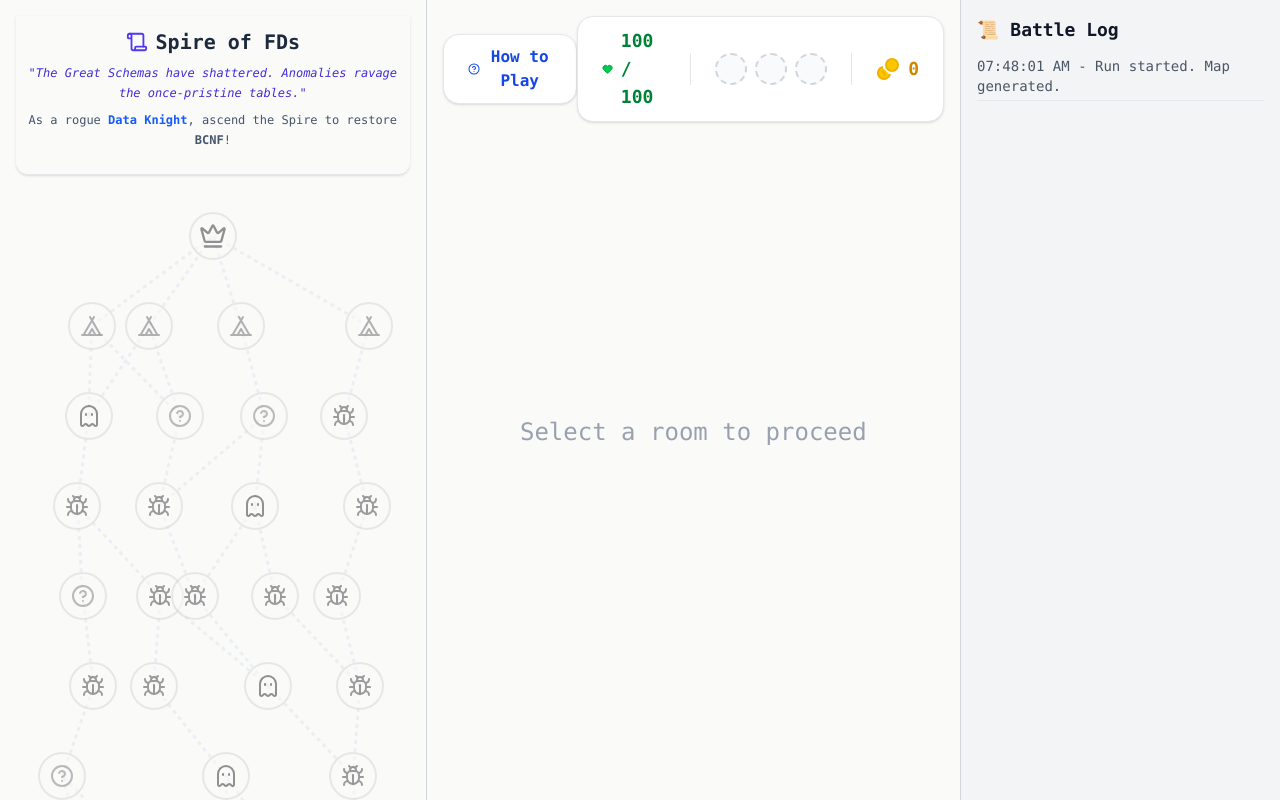
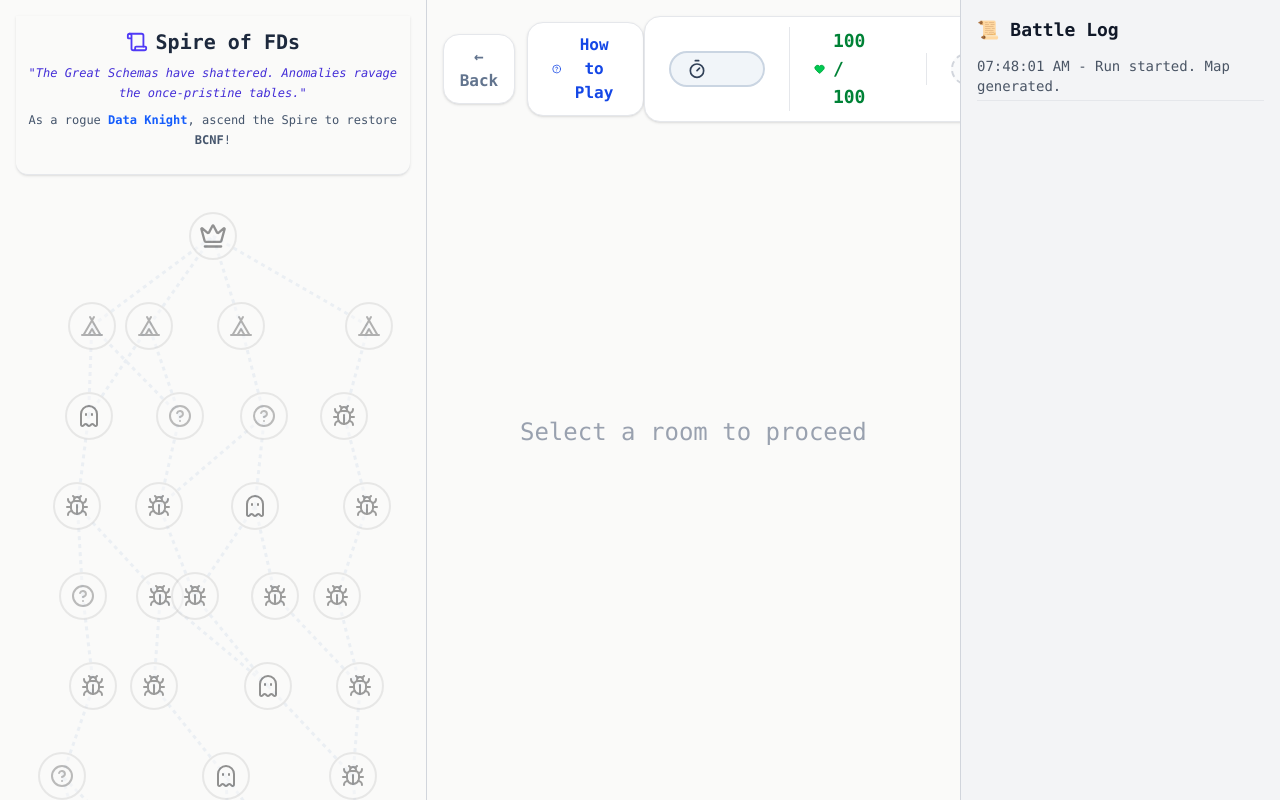
Before and after one commit to nigel27022001/FindTheKey, a React (Vite) app: page / in a window 1280 px wide. Both pictures are taken after a click on the button "Enter the Spire". Built offline with nearby package versions, Linux system fonts and the light colour scheme.

Commit message:
Add Timer and damage scalig with timer

```diff
--- a/src/components/SpireGame.tsx
+++ b/src/components/SpireGame.tsx
@@ -1,7 +1,7 @@
 import type { FC } from "react";
 import { useState, useEffect, useRef } from "react";
-import { Bug, Ghost, Crown, Gem, CircleHelp, Tent, Rat, Droplet, Skull, Flame, Sword, Shield, Coins, Heart, Scroll, Store, FlaskConical, UserKey, FastForward } from "lucide-react";
-import { generateSpireMap, generateEnemy } from "../lib/spireMap";
+import { Bug, Ghost, Crown, Gem, CircleHelp, Tent, Timer, Rat, Droplet, Skull, Flame, Sword, Shield, Coins, Heart, Scroll, Store, FlaskConical, UserKey, FastForward } from "lucide-react";
+import { generateSpireMap, generateEnemy, getRandomEnemyProblem } from "../lib/spireMap";
 import { DIFF_TEXT } from "../lib/difficultyColors";
 import type { SpireNode, EnemyConfig } from "../lib/spireMap";
 import { useGameState } from "../hooks/useGameState";
@@ -21,7 +21,7 @@ export const SpireGame: FC<SpireGameProps> = ({ onBack, game }) => {
   const [map, setMap] = useState<SpireNode[][]>([]);
   const [currentNode, setCurrentNode] = useState<SpireNode | null>(null);
   const [activeEnemy, setActiveEnemy] = useState<EnemyConfig | null>(null);
-  const [problemIndex, setProblemIndex] = useState(0);
+  const [currentProblem, setCurrentProblem] = useState<{ difficulty: "easy" | "medium" | "hard" | "expert", damage: number, timer: number } | null>(null);
 
   const [showVictory, setShowVictory] = useState(false);
   const [showHelp, setShowHelp] = useState(false);
@@ -31,9 +31,10 @@ export const SpireGame: FC<SpireGameProps> = ({ onBack, game }) => {
   const [gold, setGold] = useState(0);
   const [floatingDamage, setFloatingDamage] = useState<{ id: number, val: number, isPlayer: boolean }[]>([]);
   const [discardPrompt, setDiscardPrompt] = useState<{ type: "hint" | "closure" | "skip", index: number } | null>(null);
-  const [pendingPotions, setPendingPotions] = useState<{id: string, type: "hint" | "closure" | "skip"}[]>([]);
+  const [pendingPotions, setPendingPotions] = useState<{ id: string, type: "hint" | "closure" | "skip" }[]>([]);
 
   const [battleLog, setBattleLog] = useState<string[]>([]);
+  const [battleTimer, setBattleTimer] = useState<number | null>(null);
   const logRef = useRef<HTMLDivElement>(null);
 
   const appendLog = (message: string) => {
@@ -52,8 +53,7 @@ export const SpireGame: FC<SpireGameProps> = ({ onBack, game }) => {
     });
   }, [battleLog]);
 
-  const enemyIntentDamage =
-    activeEnemy?.problems?.[problemIndex]?.damage ?? 0;
+  const enemyIntentDamage = activeEnemy?.Damage ?? 0;
 
   const initialized = useRef(false);
   useEffect(() => {
@@ -91,21 +91,25 @@ export const SpireGame: FC<SpireGameProps> = ({ onBack, game }) => {
         };
 
         setActiveEnemy(enemyWithMax);
-        setProblemIndex(0);
+
+        const newProb = getRandomEnemyProblem(enemyWithMax);
+
+        setCurrentProblem(newProb);
 
         appendLog(
           `A ${enemyWithMax.name} appears! (${enemyWithMax.totalHealth} HP)`
         );
-        appendLog(`Enemy intent: ${enemyWithMax.problems[0]?.damage ?? 0} dmg`);
+        appendLog(`Enemy intent: ${enemyWithMax.Damage} dmg`);
 
-        game.changeDifficulty(enemyWithMax.problems[0].difficulty);
+        game.changeDifficulty(newProb.difficulty);
+        setBattleTimer(newProb.timer);
       } else if (node.type === "treasure") {
         const rand = Math.random();
-        let drops: {id: string, type: "hint" | "closure" | "skip"}[] = [];
+        let drops: { id: string, type: "hint" | "closure" | "skip" }[] = [];
         let shouldAutoComplete = true;
 
         if (rand < 0.25) {
-          drops.push({id: Math.random().toString(), type: "skip"});
+          drops.push({ id: Math.random().toString(), type: "skip" });
           appendLog(`Treasure: Found a Skip Potion!`);
         } else if (rand < 0.5) {
           setGold(g => g + 100);
@@ -118,8 +122,8 @@ export const SpireGame: FC<SpireGameProps> = ({ onBack, game }) => {
           });
           appendLog(`Treasure: Found a Heart Container! (+20 Max HP and fully healed)`);
         } else {
-          drops.push({id: Math.random().toString(), type: "hint"});
-          drops.push({id: Math.random().toString(), type: "closure"});
+          drops.push({ id: Math.random().toString(), type: "hint" });
+          drops.push({ id: Math.random().toString(), type: "closure" });
           appendLog(`Treasure: Found the Alchemist's Stash! (Hint + Closure Potion)`);
         }
 
@@ -147,14 +151,14 @@ export const SpireGame: FC<SpireGameProps> = ({ onBack, game }) => {
       } else if (node.type === "mystery") {
         const rand = Math.random();
         let shouldAutoComplete = false;
-        let drops: {id: string, type: "hint" | "closure" | "skip"}[] = [];
+        let drops: { id: string, type: "hint" | "closure" | "skip" }[] = [];
 
         if (rand < 0.2) {
           if (Math.random() < 0.5) {
-            drops.push({id: Math.random().toString(), type: "hint"});
+            drops.push({ id: Math.random().toString(), type: "hint" });
             appendLog(`Mystery: Found a strange liquid... it's a Hint Potion!`);
           } else {
-            drops.push({id: Math.random().toString(), type: "closure"});
+            drops.push({ id: Math.random().toString(), type: "closure" });
             appendLog(`Mystery: Found a strange liquid... it's a Closure Potion!`);
           }
           setPendingPotions(drops);
@@ -172,10 +176,14 @@ export const SpireGame: FC<SpireGameProps> = ({ onBack, game }) => {
           const enemyWithMax = { ...enemy, maxHealth: enemy.totalHealth };
 
           setActiveEnemy(enemyWithMax);
-          setProblemIndex(0);
+
+          const newProb = getRandomEnemyProblem(enemyWithMax);
+
+          setCurrentProblem(newProb);
           appendLog(`A ${enemyWithMax.name} appears! (${enemyWithMax.totalHealth} HP)`);
-          appendLog(`Enemy intent: ${enemyWithMax.problems[0]?.damage ?? 0} dmg`);
-          game.changeDifficulty(enemyWithMax.problems[0].difficulty);
+          appendLog(`Enemy intent: ${enemyWithMax.Damage} dmg`);
+          game.changeDifficulty(newProb.difficulty);
+          setBattleTimer(newProb.timer);
         } else {
           appendLog(`Mystery: Stumbled upon a hidden Merchant's Tent!`);
           setCurrentNode({ ...node, type: "shop" });
@@ -257,6 +265,7 @@ export const SpireGame: FC<SpireGameProps> = ({ onBack, game }) => {
 
     setCurrentNode(null);
     setActiveEnemy(null);
+    setBattleTimer(null);
   };
 
   // Victory transition: show overlay briefly, then return to map
@@ -284,45 +293,64 @@ export const SpireGame: FC<SpireGameProps> = ({ onBack, game }) => {
   };
 
   useEffect(() => {
-    if (activeEnemy && game.problemSolved) {
-      const prob = activeEnemy.problems[problemIndex];
-      const newHp = activeEnemy.totalHealth - prob.damage;
+    if (activeEnemy && game.problemSolved && currentProblem) {
+      const timeRemaining = battleTimer !== null ? battleTimer : currentProblem.timer;
+      const weightedDamage = Math.max(1, Math.round(currentProblem.damage * (timeRemaining / currentProblem.timer)));
+
+      const newHp = activeEnemy.totalHealth - weightedDamage;
 
       setActiveEnemy({
         ...activeEnemy,
         totalHealth: Math.max(0, newHp),
       });
 
-      spawnFloatingDamage(prob.damage, false);
-      appendLog(`Solved! Dealt ${prob.damage} damage.`);
+      spawnFloatingDamage(weightedDamage, false);
+      appendLog(`Solved! Dealt ${weightedDamage} damage.`);
 
-      if (newHp > 0 && problemIndex + 1 < activeEnemy.problems.length) {
+      if (newHp > 0) {
         setTimeout(() => {
-          const nextIdx = problemIndex + 1;
-          setProblemIndex(nextIdx);
-          appendLog(
-            `Enemy intent: ${activeEnemy.problems[nextIdx]?.damage ?? 0} dmg`
-          );
-          game.changeDifficulty(
-            activeEnemy.problems[nextIdx].difficulty
-          );
+          const nextProb = getRandomEnemyProblem(activeEnemy);
+
+          setCurrentProblem(nextProb);
+          setBattleTimer(nextProb.timer);
+          appendLog(`Enemy intent: ${nextProb.damage} dmg`);
+          game.changeDifficulty(nextProb.difficulty);
         }, 600);
+      } else {
+        appendLog("Enemy defeated.");
       }
-
-      if (newHp <= 0) appendLog("Enemy defeated.");
     }
   }, [game.problemSolved]);
 
   useEffect(() => {
     if (activeEnemy && game.gameOver) {
-      setPlayerHealth(hp => hp - 15);
-      spawnFloatingDamage(15, true);
-      appendLog("Wrong answer! You took 15 damage. The enemy hits you for trying a faulty key!");
+      setPlayerHealth(hp => hp - activeEnemy.Damage);
+      spawnFloatingDamage(activeEnemy.Damage, true);
+      appendLog("Wrong answer! You took " + activeEnemy.Damage + " damage. The enemy hits you for trying a faulty key!");
 
       // Dismiss game over but keep on the same problem so they can try again.
       game.dismissGameOver();
+      setBattleTimer(currentProblem?.timer ?? 30);
     }
   }, [game.gameOver]);
+
+  //BattleTimer Logic
+  useEffect(() => {
+    if (activeEnemy && activeEnemy.totalHealth > 0 && !showVictory && battleTimer !== null && battleTimer > 0) {
+
+      const timer = setTimeout(() => {
+        setBattleTimer(t => (t ? t - 1 : 0));
+      }, 1000);
+      return () => clearTimeout(timer);
+
+    } else if (battleTimer === 0 && activeEnemy && activeEnemy.totalHealth > 0 && currentProblem) {
+      setPlayerHealth(hp => hp - activeEnemy.Damage);
+      spawnFloatingDamage(activeEnemy.Damage, true);
+      appendLog("Time ran out! The enemy strikes! You took " + activeEnemy.Damage + " damage.");
+
+      setBattleTimer(currentProblem.timer);
+    }
+  }, [activeEnemy, showVictory, battleTimer]);
 
   return (
     <div className="flex h-screen bg-gray-50 text-gray-900 font-mono">
@@ -450,20 +478,38 @@ export const SpireGame: FC<SpireGameProps> = ({ onBack, game }) => {
       <div className="flex-1 relative flex flex-col bg-stone-50 overflow-hidden h-full">
         {/* HEADER AREA */}
         <div className="absolute top-4 left-4 right-4 z-20 flex justify-between items-center pointer-events-none">
+          <div className="flex gap-3 items-center pointer-events-auto">
+            <button
+              onClick={onBack}
+              className="px-4 py-2.5 bg-white hover:bg-slate-50 text-slate-500 hover:text-slate-800 rounded-2xl shadow-sm border border-gray-200 transition-colors font-bold"
+            >
+              ← Back
+            </button>
             <button
               onClick={() => setShowHelp(true)}
-            className="flex items-center gap-2 px-6 py-2.5 pointer-events-auto bg-white hover:bg-slate-50 text-blue-700 hover:text-blue-900 rounded-2xl shadow-sm border border-gray-200 transition-colors font-bold"
+              className="flex items-center gap-2 px-6 py-2.5 bg-white hover:bg-slate-50 text-blue-700 hover:text-blue-900 rounded-2xl shadow-sm border border-gray-200 transition-colors font-bold"
             >
               <CircleHelp size={20} /> How to Play
             </button>
+          </div>
 
           <div className="flex gap-4 sm:gap-6 px-6 py-2.5 items-center pointer-events-auto bg-white rounded-2xl shadow-sm border border-gray-200">
-            <div className="flex items-center gap-2 text-green-700 font-bold">
+            <div className={`flex items-center gap-2 px-4 py-1.5 rounded-full font-bold transition-all duration-300 ${battleTimer !== null && battleTimer <= 5
+              ? 'bg-red-100 text-red-700 shadow-[0_0_15px_rgba(239,68,68,0.5)] border-2 border-red-500 animate-pulse'
+              : battleTimer !== null && battleTimer <= 10
+                ? 'bg-orange-100 text-orange-700 border-2 border-orange-400'
+                : 'bg-slate-100 text-slate-700 border-2 border-slate-300'
+              }`}>
+              <Timer size={20} className={battleTimer !== null && battleTimer <= 5 ? "animate-bounce" : ""} />
+              <span className="text-xl tabular-nums w-8 text-center">{battleTimer}</span>
+            </div>
+
+            <div className="flex items-center gap-2 text-green-700 font-bold border-l border-gray-200 px-4 sm:px-6">
               <Heart size={24} className="fill-green-500 text-green-600" />
               <span className="text-lg">{playerHealth} / {playerMaxHealth}</span>
             </div>
 
-            <div className="flex items-center gap-2 border-x border-gray-200 px-4 sm:px-6">
+            <div className="flex items-center gap-2 border-l border-gray-200 px-4 sm:px-6">
               {Array.from({ length: 3 }).map((_, i) => {
                 let pType: "hint" | "closure" | "skip" | null = null;
                 if (i < game.hintsLeft) pType = "hint";
@@ -473,15 +519,15 @@ export const SpireGame: FC<SpireGameProps> = ({ onBack, game }) => {
                 return (
                   <div key={i} className="relative">
                     {pType === "hint" ? (
-                    <div onClick={() => setDiscardPrompt({type: "hint", index: i})} className="w-8 h-8 rounded-full flex items-center justify-center bg-amber-50 border-2 border-amber-300 cursor-pointer hover:scale-110 transition-transform" title="Hint Scroll">
+                      <div onClick={() => setDiscardPrompt({ type: "hint", index: i })} className="w-8 h-8 rounded-full flex items-center justify-center bg-amber-50 border-2 border-amber-300 cursor-pointer hover:scale-110 transition-transform" title="Hint Scroll">
                         <Scroll size={16} className="text-amber-600" fill="currentColor" />
                       </div>
                     ) : pType === "closure" ? (
-                    <div onClick={() => setDiscardPrompt({type: "closure", index: i})} className="w-8 h-8 rounded-full flex items-center justify-center bg-purple-50 border-2 border-purple-300 cursor-pointer hover:scale-110 transition-transform" title="Closure Potion">
+                      <div onClick={() => setDiscardPrompt({ type: "closure", index: i })} className="w-8 h-8 rounded-full flex items-center justify-center bg-purple-50 border-2 border-purple-300 cursor-pointer hover:scale-110 transition-transform" title="Closure Potion">
                         <FlaskConical size={16} className="text-purple-600" fill="currentColor" />
                       </div>
                     ) : pType === "skip" ? (
-                    <div onClick={() => setDiscardPrompt({type: "skip", index: i})} className="w-8 h-8 rounded-full flex items-center justify-center bg-rose-50 border-2 border-rose-300 cursor-pointer hover:scale-110 transition-transform" title="Skip Potion">
+                      <div onClick={() => setDiscardPrompt({ type: "skip", index: i })} className="w-8 h-8 rounded-full flex items-center justify-center bg-rose-50 border-2 border-rose-300 cursor-pointer hover:scale-110 transition-transform" title="Skip Potion">
                         <FastForward size={16} className="text-rose-600" fill="currentColor" />
                       </div>
                     ) : (
@@ -640,8 +686,7 @@ export const SpireGame: FC<SpireGameProps> = ({ onBack, game }) => {
                       }}
                       className="flex-1 min-w-[120px] bg-slate-50 border-2 border-slate-200 rounded-xl p-4 flex flex-col items-center gap-2 hover:bg-white hover:border-blue-400 hover:shadow-md transition-all active:scale-95 group"
                     >
-                      <div className={`p-3 rounded-full group-hover:scale-110 transition-transform ${
-                          potion.type === "hint" ? "bg-amber-100 text-amber-600" :
+                      <div className={`p-3 rounded-full group-hover:scale-110 transition-transform ${potion.type === "hint" ? "bg-amber-100 text-amber-600" :
                         potion.type === "closure" ? "bg-purple-100 text-purple-600" :
                           "bg-rose-100 text-rose-600"
                         }`}>
```
Also changed, not shown: src/lib/spireMap.ts (+71 -31 lines). Lines whose indentation alone changed are shown as unchanged.
